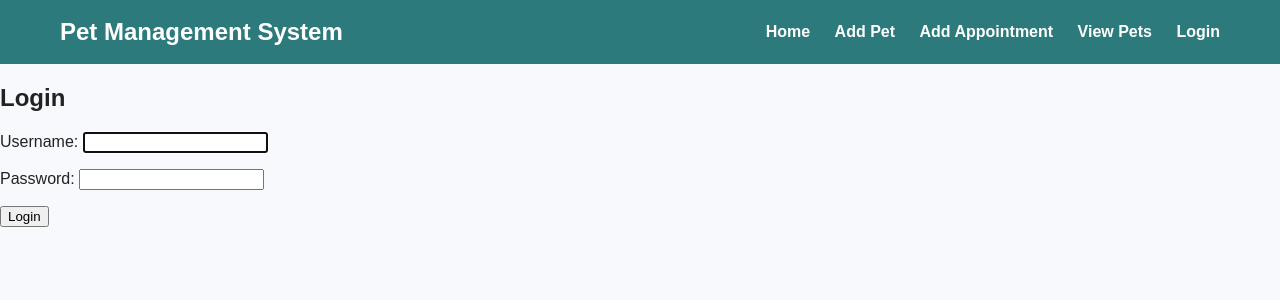
After one commit to jprez1125/Pet_management_app, a Django app: page /accounts/login/ in a window 1280 px wide. The commit adds this page. Shown: the top 300 px of the page. Run offline with Django 5.2, Linux system fonts and the light colour scheme.

Commit message:
Add login and protect management pages

```diff
--- a/petproject/settings.py
+++ b/petproject/settings.py
@@ -87,3 +87,6 @@ STATIC_URL = 'static/'
 STATIC_ROOT = os.path.join(BASE_DIR, 'staticfiles')
 
 DEFAULT_AUTO_FIELD = 'django.db.models.BigAutoField'
+LOGIN_URL = "/accounts/login/"
+LOGIN_REDIRECT_URL = "/"
+LOGOUT_REDIRECT_URL = "/"
--- a/petproject/urls.py
+++ b/petproject/urls.py
@@ -1,7 +1,10 @@
 from django.contrib import admin
 from django.urls import path, include
+from django.contrib.auth import views as auth_views
 
 urlpatterns = [
-    path('admin/', admin.site.urls),
-    path('', include('pets.urls')),
+    path("admin/", admin.site.urls),
+    path("accounts/login/", auth_views.LoginView.as_view(), name="login"),
+    path("accounts/logout/", auth_views.LogoutView.as_view(next_page="/"), name="logout"),
+    path("", include("pets.urls")),
 ]
--- a/pets/templates/pets/base.html
+++ b/pets/templates/pets/base.html
@@ -23,6 +23,17 @@
             <a href="{% url 'add_pet' %}">Add Pet</a>
             <a href="{% url 'add_appointment' %}">Add Appointment</a>
             <a href="{% url 'pet_list' %}">View Pets</a>
+
+            {% if user.is_authenticated %}
+                <span style="margin-right: 15px;">Hello {{ user.username }}</span>
+
+                <form method="post" action="{% url 'logout' %}" style="display:inline;">
+                    {% csrf_token %}
+                    <button type="submit" class="btn-primary">Logout</button>
+                </form>
+            {% else %}
+                <a href="{% url 'login' %}">Login</a>
+            {% endif %}
         </div>
     </nav>
 
--- /dev/null
+++ b/pets/templates/registration/login.html
@@ -0,0 +1,15 @@
+{% extends "pets/base.html" %}
+
+{% block content %}
+<h2>Login</h2>
+
+{% if form.errors %}
+    <p style="color: red;">Your username and password did not match. Please try again.</p>
+{% endif %}
+
+<form method="post">
+    {% csrf_token %}
+    {{ form.as_p }}
+    <button type="submit" class="btn-primary">Login</button>
+</form>
+{% endblock %}
```
Also changed, not shown: pets/views.py (+54 -25 lines).
